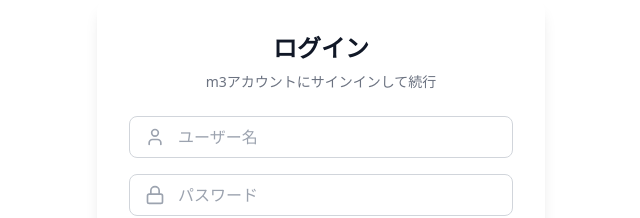
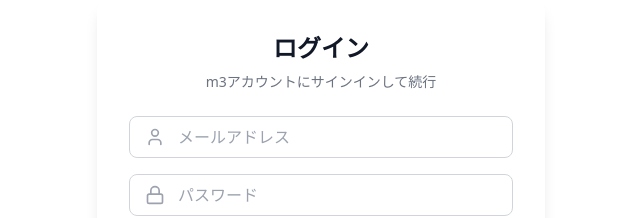
Before and after one commit to holmirr/book-downloader, a Next.js app: page /login in a window 1280 px wide. Shown: the top 218 px of the page, without its empty margins (319-959 px from the left). Built offline with nearby package versions, Linux system fonts and the light colour scheme.

Commit message:
ユーザー名→メールアドレス

```diff
--- a/src/Components/LoginForm.tsx
+++ b/src/Components/LoginForm.tsx
@@ -21,7 +21,7 @@ export default function Login() {
             <User className="absolute left-4 top-1/2 transform -translate-y-1/2 text-gray-400 h-5 w-5" />
             <input
               type="text"
-              placeholder="ユーザー名"
+              placeholder="メールアドレス"
               disabled={isPending}
               name="email"
               required
```
